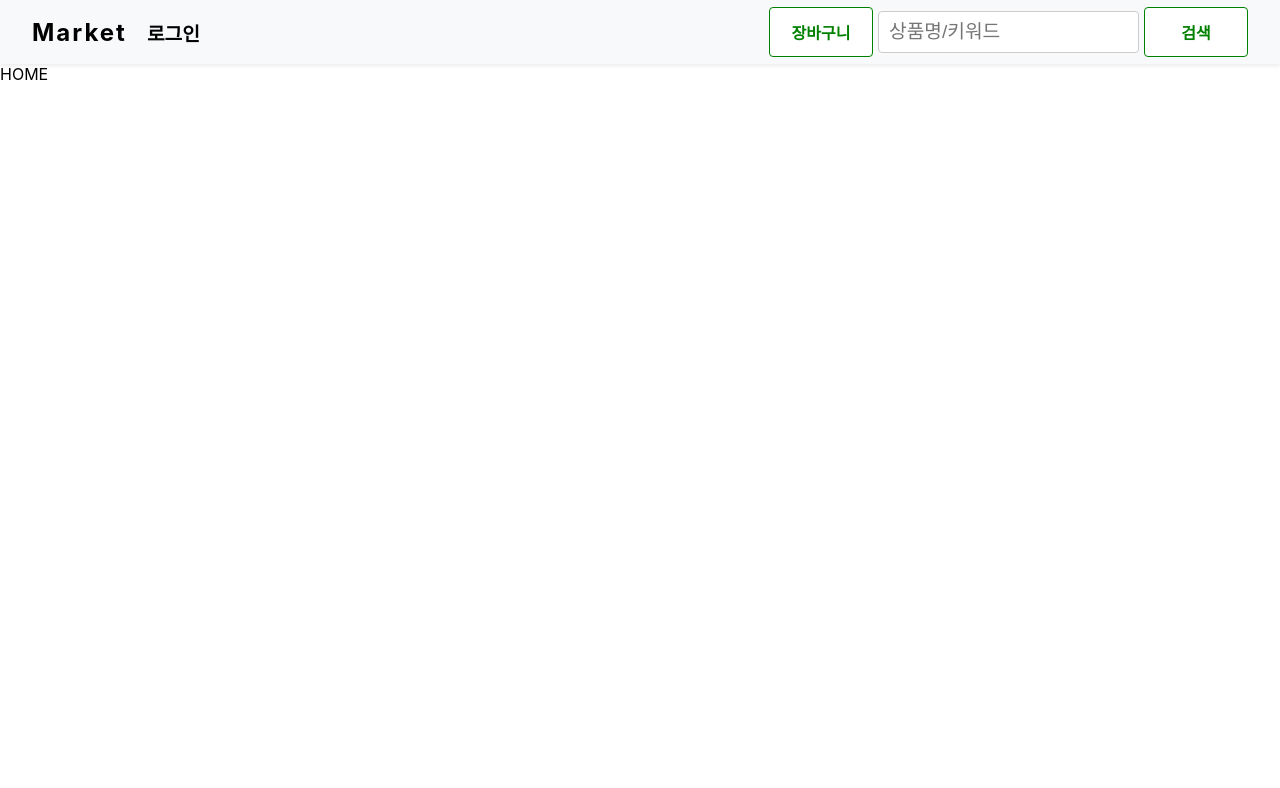
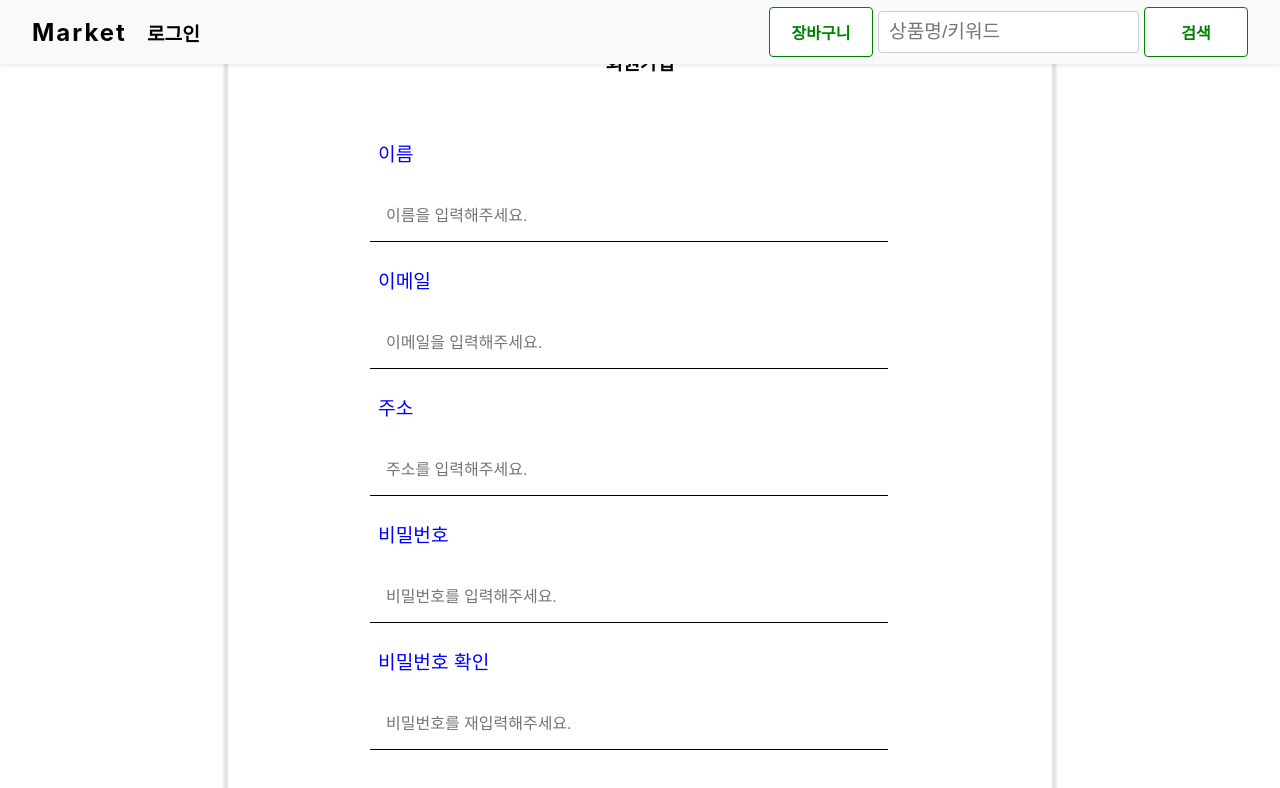
Before and after one commit to tjdgh925/MarketProject_Front, a React (Create React App) app in the folder front/: page /register in a window 1280 px wide. Shown: the top 788 px of the page. Built offline with nearby package versions, Linux system fonts and the light colour scheme.

Commit message:
feat: 회원가입 화면 구현

```diff
--- /dev/null
+++ b/front/src/components/register/RegisterButton.jsx
@@ -0,0 +1,8 @@
+import React from 'react';
+import Button from '../common/Button';
+
+const RegisterButton = () => {
+  return <Button width="70%">회원가입</Button>;
+};
+
+export default RegisterButton;
--- /dev/null
+++ b/front/src/components/register/RegisterForm.jsx
@@ -0,0 +1,83 @@
+import React from 'react';
+import styled from 'styled-components';
+
+const LoginFormBlock = styled.div`
+  display: flex;
+  flex-direction: column;
+  align-items: center;
+  padding-bottom: 1rem;
+  width: 90%;
+
+  h3 {
+    margin: 0;
+    color: black;
+    padding-bottom: 4rem;
+    text-align: center;
+  }
+`;
+
+const StyledForm = styled.form`
+  display: flex;
+  flex-direction: column;
+  width: 100%;
+`;
+
+const StyledInput = styled.input`
+  font-size: 1rem;
+  border: none;
+  border-bottom: 1.5px solid black;
+  outline: none;
+  width: 90%;
+  padding: 1rem;
+  margin: 1.5rem 0;
+
+  :focus {
+    border-bottom: 1.5px solid blue;
+  }
+  :placeholder {
+    margin-left: 30px;
+  }
+  & + & {
+    margin-top: 1.5rem;
+  }
+`;
+
+const StyledLabel = styled.label`
+  color: blue;
+  font-size: 1.2rem;
+  padding-left: 0.5rem;
+`;
+
+const RegisterForm = () => {
+  return (
+    <LoginFormBlock>
+      <h3>회원가입</h3>
+      <StyledForm id="register" autoComplete="off">
+        <StyledLabel for="memberName">이름</StyledLabel>
+        <StyledInput name="memberName" placeholder={'이름을 입력해주세요.'} />
+        <StyledLabel for="email">이메일</StyledLabel>
+        <StyledInput
+          name="email"
+          type="email"
+          placeholder={'이메일을 입력해주세요.'}
+        />
+        <StyledLabel for="address">주소</StyledLabel>
+        <StyledInput name="address" placeholder={'주소를 입력해주세요.'} />
+        <StyledLabel for="password">비밀번호</StyledLabel>
+        <StyledInput
+          name="password"
+          type="password"
+          placeholder={'비밀번호를 입력해주세요.'}
+        />
+        <StyledLabel for="password">비밀번호 확인</StyledLabel>
+        <StyledInput
+          name="passwordCheck"
+          type="password"
+          placeholder={'비밀번호를 재입력해주세요.'}
+        />
+      </StyledForm>
+    </LoginFormBlock>
+  );
+};
+
+export default RegisterForm;
--- a/front/src/pages/register/RegisterPage.jsx
+++ b/front/src/pages/register/RegisterPage.jsx
@@ -1,7 +1,39 @@
 import React from 'react';
+import styled from 'styled-components';
+import RegisterButton from '../../components/register/RegisterButton';
+import RegisterForm from '../../components/register/RegisterForm';
+
+const RegisterBlock = styled.div`
+  display: flex;
+  flex-direction: column;
+  justify-content: center;
+  height: 95%;
+  align-items: center;
+`;
+
+const RegisterBox = styled.div`
+  display: flex;
+  flex-direction: column;
+  justify-content: center;
+  align-items: center;
+
+  box-shadow: 0px 0px 4px 1px rgba(0, 0, 0, 0.2);
+  width: 600px;
+  background: white;
+  border: #e3e3e3 2px solid;
+  padding: 7rem;
+  border-radius: 20px;
+`;
 
 const RegisterPage = () => {
-  return <div>HOME</div>;
+  return (
+    <RegisterBlock>
+      <RegisterBox>
+        <RegisterForm />
+        <RegisterButton />
+      </RegisterBox>
+    </RegisterBlock>
+  );
 };
 
 export default RegisterPage;
```
